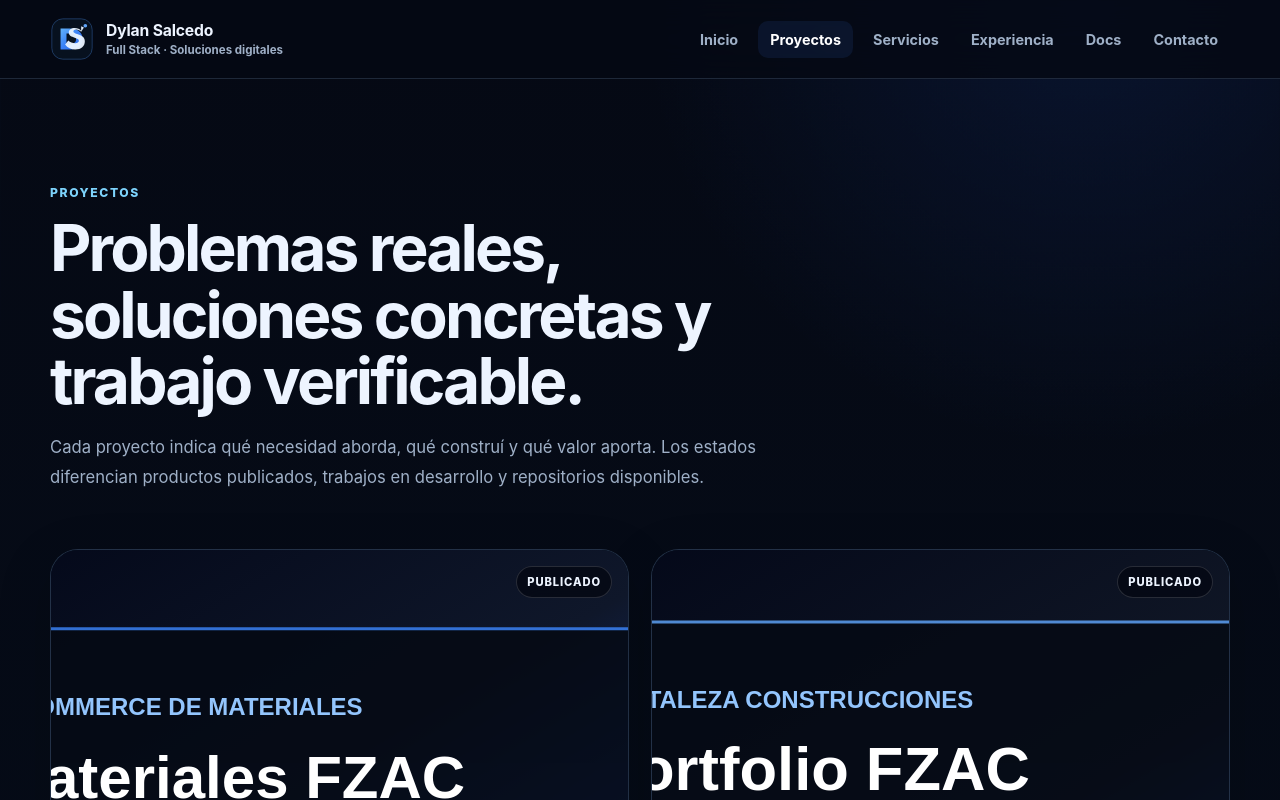
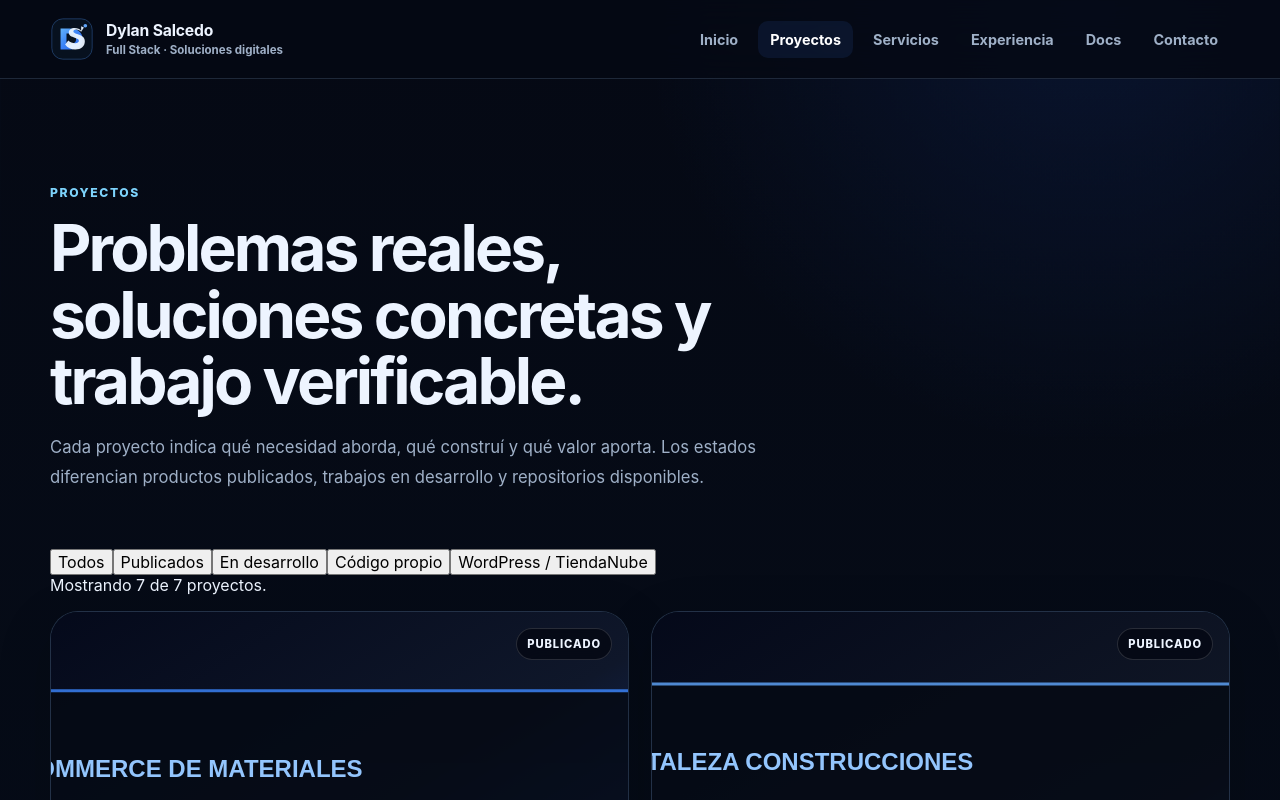
Before and after one commit to DylanDev08/Portfolio-Dylan, a React (Vite) app in the folder frontend/: page /proyectos in a window 1280 px wide. Shown: the top 800 px of the page. Built offline with nearby package versions, Linux system fonts and the light colour scheme; no server answers.

Commit message:
ux: add lightweight project filters for faster scanning

```diff
--- a/frontend/src/features/projects/components/ProjectsSection.jsx
+++ b/frontend/src/features/projects/components/ProjectsSection.jsx
@@ -1,7 +1,31 @@
+import { useMemo, useState } from "react";
 import { SectionTitle } from "../../../components/common/SectionTitle";
 import { ProjectCard } from "./ProjectCard";
 
+const filters = [
+  { id: "all", label: "Todos" },
+  { id: "live", label: "Publicados" },
+  { id: "development", label: "En desarrollo" },
+  { id: "code", label: "Código propio" },
+  { id: "platform", label: "WordPress / TiendaNube" },
+];
+
+function matchesFilter(project, filter) {
+  if (filter === "all") return true;
+  if (filter === "live") return project.status === "live";
+  if (filter === "development") return project.status === "in-development";
+  if (filter === "code") return project.sourceType?.toLowerCase().includes("código");
+  if (filter === "platform") return ["wordpress", "tiendanube"].includes(project.sourceType?.toLowerCase());
+  return true;
+}
+
 export function ProjectsSection({ projects }) {
+  const [activeFilter, setActiveFilter] = useState("all");
+  const visibleProjects = useMemo(
+    () => projects.filter((project) => matchesFilter(project, activeFilter)),
+    [activeFilter, projects],
+  );
+
   return (
     <section className="section" id="proyectos">
       <div className="container">
@@ -10,8 +34,27 @@ export function ProjectsSection({ projects }) {
           title="Problemas reales, soluciones concretas y trabajo verificable."
           description="Cada proyecto indica qué necesidad aborda, qué construí y qué valor aporta. Los estados diferencian productos publicados, trabajos en desarrollo y repositorios disponibles."
         />
+
+        <div className="project-filters" role="group" aria-label="Filtrar proyectos">
+          {filters.map((filter) => (
+            <button
+              key={filter.id}
+              type="button"
+              className={activeFilter === filter.id ? "active" : undefined}
+              aria-pressed={activeFilter === filter.id}
+              onClick={() => setActiveFilter(filter.id)}
+            >
+              {filter.label}
+            </button>
+          ))}
+        </div>
+
+        <p className="project-results" aria-live="polite">
+          Mostrando {visibleProjects.length} de {projects.length} proyectos.
+        </p>
+
         <div className="projects-grid">
-          {projects.map((project) => (
+          {visibleProjects.map((project) => (
             <ProjectCard key={project.id} project={project} />
           ))}
         </div>
```
